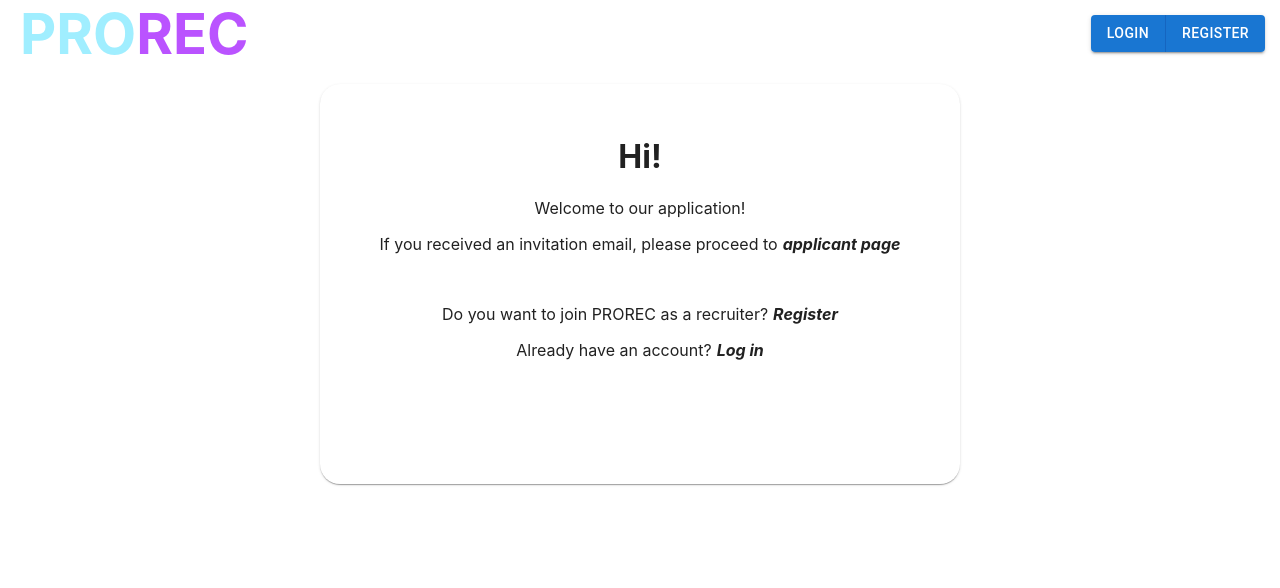
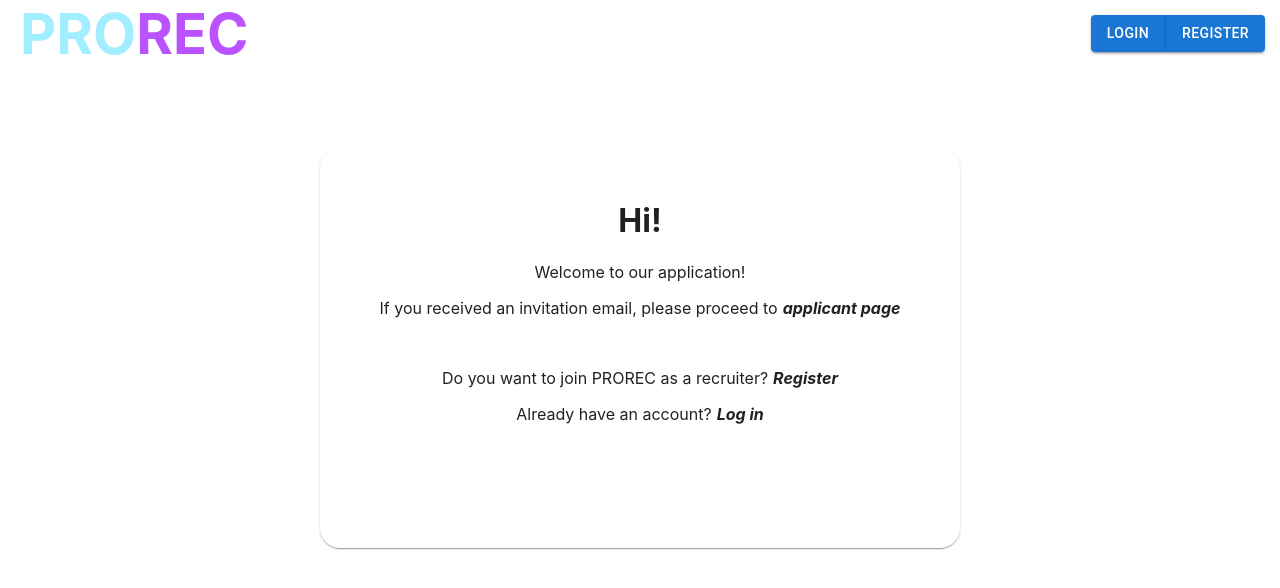
Before and after one commit to HubertTruszewski/prorec_frontend, a Next.js app: page / in a window 1280 px wide. Shown: the top 588 px of the page. Built offline with nearby package versions, Linux system fonts and the light colour scheme.

Commit message:
Changes to fit main page with other sites

```diff
--- a/pages/index.tsx
+++ b/pages/index.tsx
@@ -16,7 +16,7 @@ export default function Home() {
         <Card
             sx={{
                 borderRadius: "20px",
-                marginY: "2vh",
+                marginY: "10vh",
                 padding: "2rem",
                 borderColor: "black",
                 width: "40rem",
```
